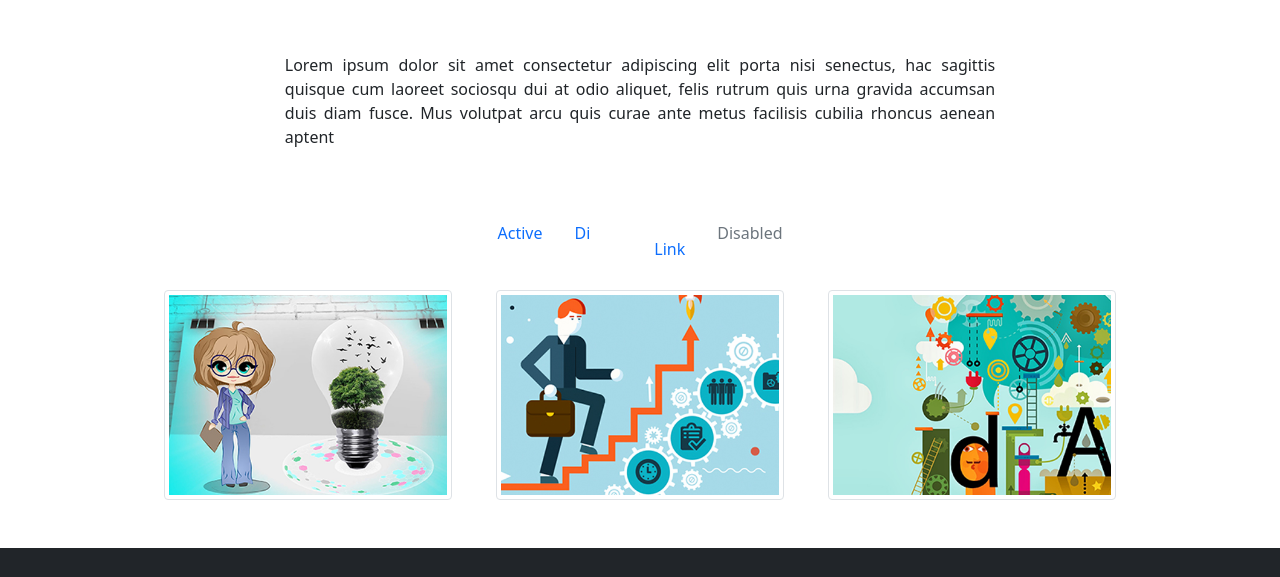
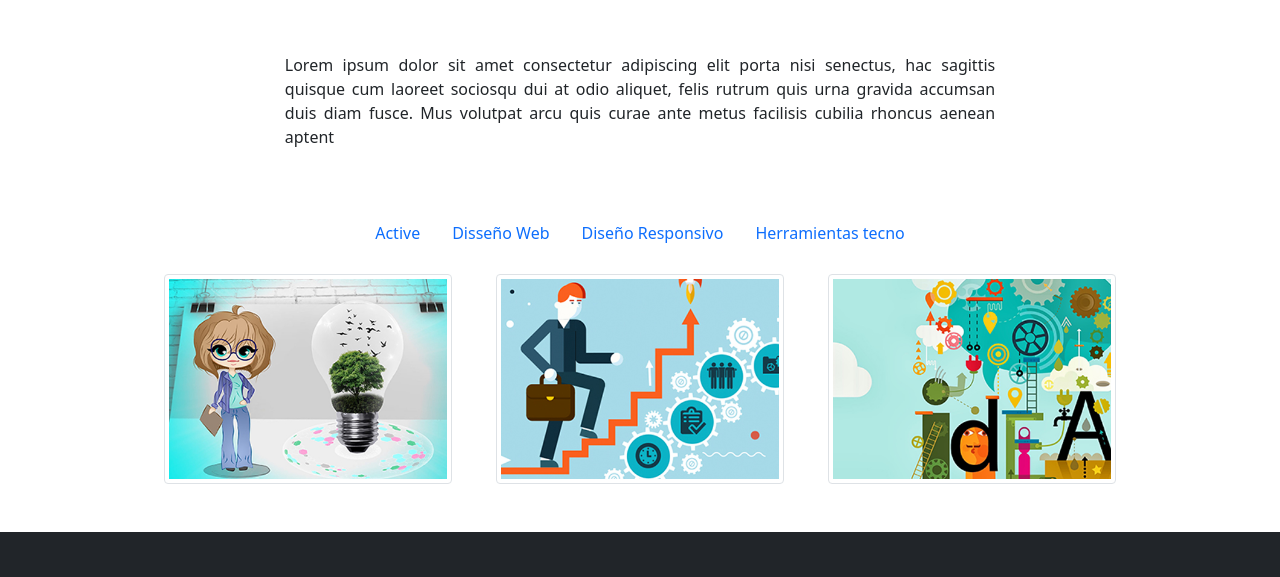
Before and after one commit to LuanaIacobucci/EVA1-WEB, a plain HTML site: page index.html in a window 1280 px wide. Shown: the part 819-1396 px from the top of the page. Drawn offline with nearby package versions, Linux system fonts and the light colour scheme.

```diff
--- a/index.html
+++ b/index.html
@@ -85,16 +85,16 @@
             <div class="col">
                 <ul class="nav justify-content-center">
                     <li class="nav-item">
-                      <a class="nav-link active" aria-current="page" href="#">Active</a>
+                      <a class="nav-link active" aria-current="page" href="/bootstrap-5.1.1-dist/pato.jpeg">Active</a>
                     </li>
                     <li class="nav-item">
-                      <a class="nav-link" href="#">Di
+                      <a class="nav-link" href="/bootstrap-5.1.1-dist/pato.jpeg">Disseño Web</a>
                     </li>
                     <li class="nav-item">
-                      <a class="nav-link" href="#">Link</a>
+                      <a class="nav-link" href="/bootstrap-5.1.1-dist/pato.jpeg">Diseño Responsivo</a>
                     </li>
                     <li class="nav-item">
-                      <a class="nav-link disabled">Disabled</a>
+                      <a class="nav-link" href="/bootstrap-5.1.1-dist/pato.jpeg">Herramientas tecno</a>
                     </li>
                   </ul>
             </div>
```
Also changed, not shown: portafolio.html (+1 -1 lines).
